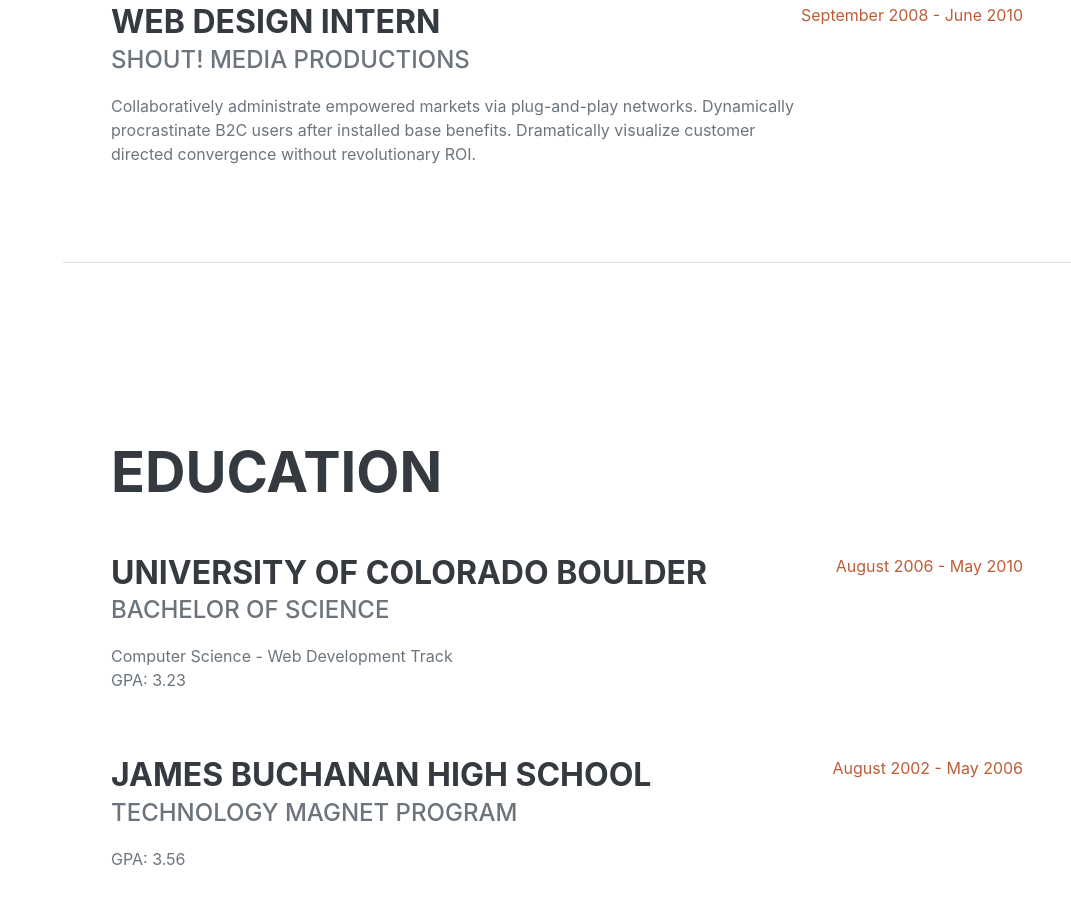
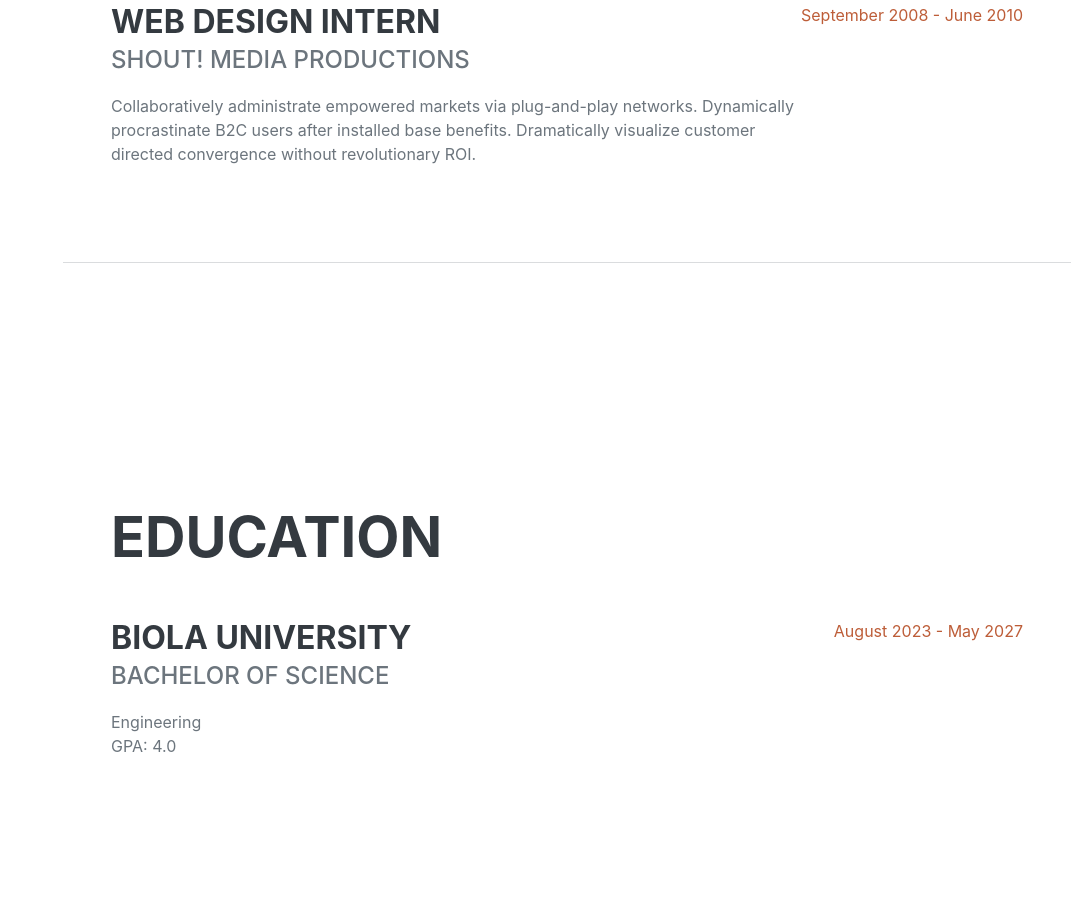
Before and after one commit to JSchmus/JSchmus.github.io, a plain HTML site: page index.html in a window 1280 px wide. Shown: the part 1744-2648 px from the top of the page, without its empty margins (209-1280 px from the left). Drawn offline with nearby package versions, Linux system fonts and the light colour scheme; a web font is replaced by a local one.

Commit message:
Update index.html

```diff
--- a/index.html
+++ b/index.html
@@ -40,12 +40,12 @@
             <section class="resume-section" id="about">
                 <div class="resume-section-content">
                     <h1 class="mb-0">
-                        Clarence
-                        <span class="text-primary">Taylor</span>
+                        Joy
+                        <span class="text-primary">Schmus</span>
                     </h1>
                     <div class="subheading mb-5">
-                        3542 Berry Street · Cheyenne Wells, CO 80810 · (317) 585-8468 ·
-                        <a href="mailto:name@email.com">name@email.com</a>
+                        Yorba Linda, CA · (714) 815-1537 ·
+                        <a href="mailto:jeschmus@egmail.com">jeschmus@gmail.com</a>
                     </div>
                     <p class="lead mb-5">I am experienced in leveraging agile frameworks to provide a robust synopsis for high level overviews. Iterative approaches to corporate strategy foster collaborative thinking to further the overall value proposition.</p>
                     <div class="social-icons">
@@ -102,20 +102,12 @@
                     <h2 class="mb-5">Education</h2>
                     <div class="d-flex flex-column flex-md-row justify-content-between mb-5">
                         <div class="flex-grow-1">
-                            <h3 class="mb-0">University of Colorado Boulder</h3>
+                            <h3 class="mb-0">Biola University</h3>
                             <div class="subheading mb-3">Bachelor of Science</div>
-                            <div>Computer Science - Web Development Track</div>
-                            <p>GPA: 3.23</p>
+                            <div>Engineering</div>
+                            <p>GPA: 4.0</p>
                         </div>
-                        <div class="flex-shrink-0"><span class="text-primary">August 2006 - May 2010</span></div>
-                    </div>
-                    <div class="d-flex flex-column flex-md-row justify-content-between">
-                        <div class="flex-grow-1">
-                            <h3 class="mb-0">James Buchanan High School</h3>
-                            <div class="subheading mb-3">Technology Magnet Program</div>
-                            <p>GPA: 3.56</p>
-                        </div>
-                        <div class="flex-shrink-0"><span class="text-primary">August 2002 - May 2006</span></div>
+                        <div class="flex-shrink-0"><span class="text-primary">August 2023 - May 2027</span></div>
                     </div>
                 </div>
             </section>
```
